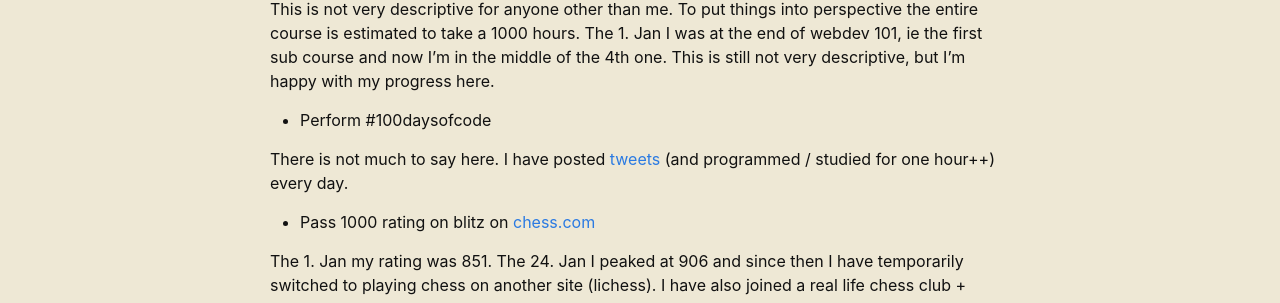
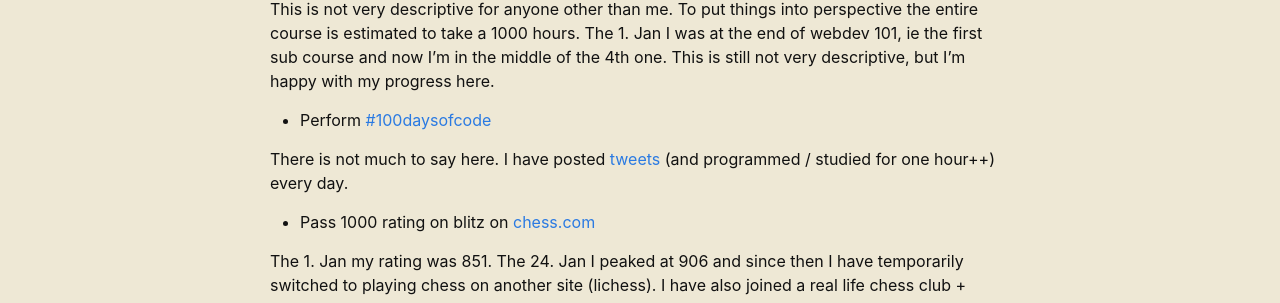
Before and after one commit to fossegrim/fossegr.im, a Jekyll site: the page built from _posts/2020-02-01-new-years-resolutions-update.markdown, in a window 1280 px wide. Shown: the part 603-906 px from the top of the page. Built offline with Jekyll 4.4.1, drawn with Linux system fonts in a browser that asks for light colours; some of the changed lines change nothing that is shown.

Commit message:
Update February update

```diff
--- a/_posts/2020-02-01-new-years-resolutions-update.markdown
+++ b/_posts/2020-02-01-new-years-resolutions-update.markdown
@@ -23,7 +23,7 @@ This is my first and main resolution. To describe where I was the 1. Jan I will
 
 This is not very descriptive for anyone other than me. To put things into perspective the entire course is estimated to take a 1000 hours. The 1. Jan I was at the end of webdev 101, ie the first sub course and now I'm in the middle of the 4th one. This is still not very descriptive, but I'm happy with my progress here.
 
-* Perform #100daysofcode
+* Perform [#100daysofcode](https://twitter.com/olebullsplass)
 
 There is not much to say here. I have posted [tweets](https://twitter.com/olebullsplass) (and programmed / studied for one hour++) every day.
 
```
